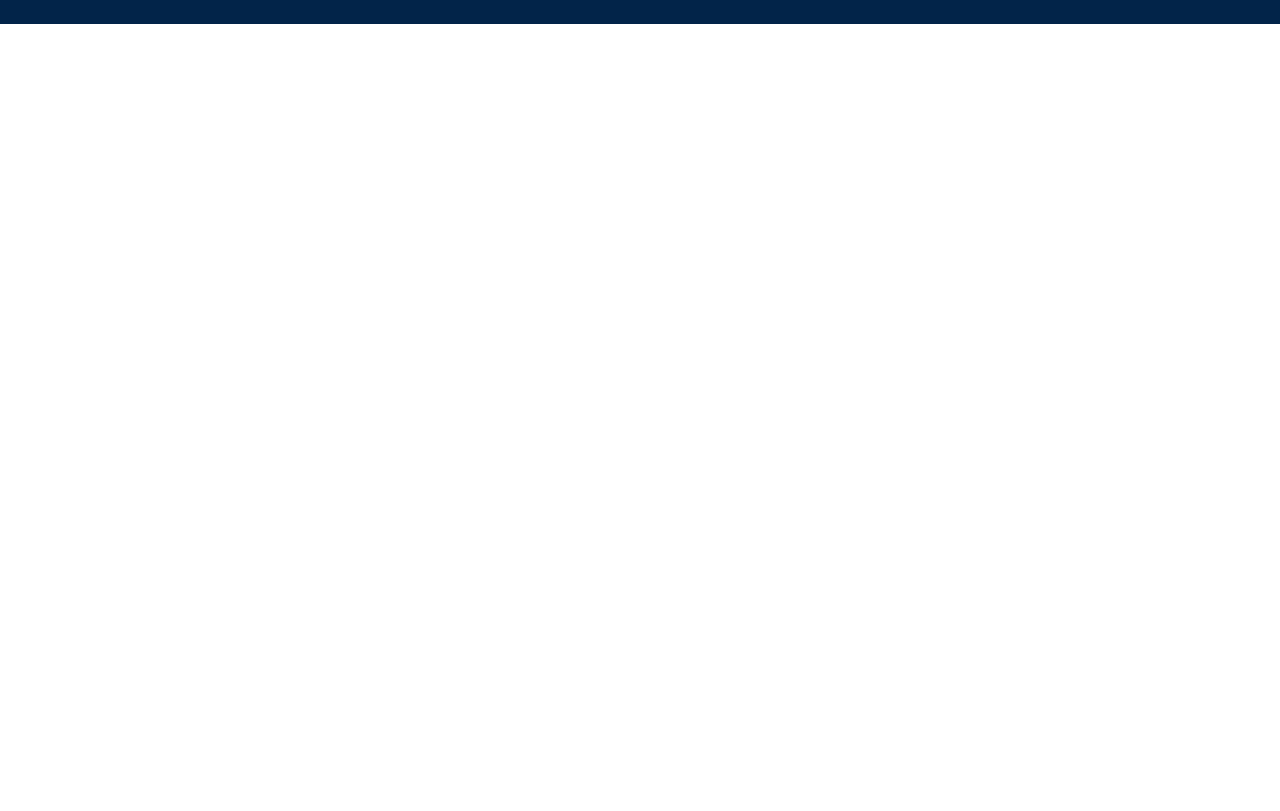
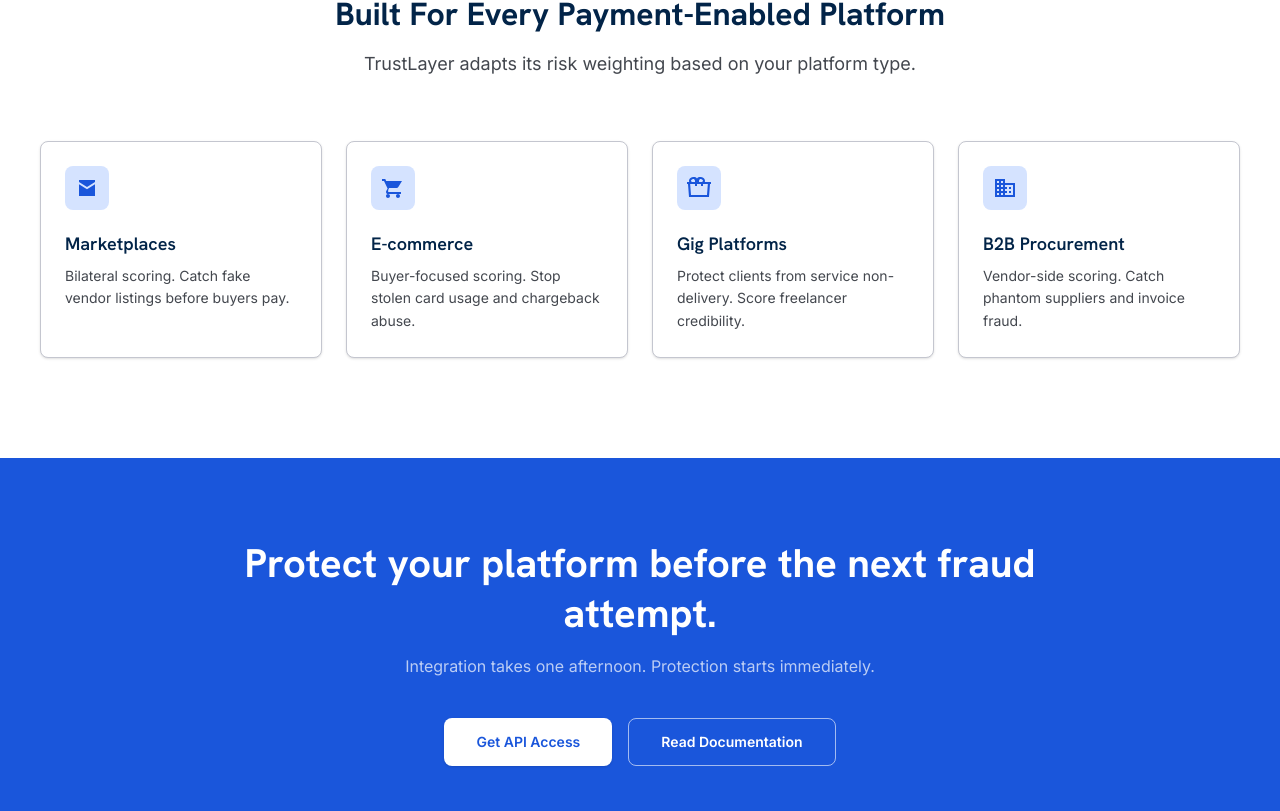
Before and after one commit to DamilolaOlubunmi/TrustLayer, a React app in the folder frontend/: page / in a window 1280 px wide. Shown: the part 4029-4840 px from the top of the page. Before the commit the page ends 4053 px from the top, so only its background shows below. Built offline with nearby package versions, Linux system fonts and the light colour scheme; no server answers; the HTML template or start-up script is replaced by a standard one.

Commit message:
Add the features section and CTA banner to the landing page

```diff
--- a/frontend/src/pages/LandingPage.jsx
+++ b/frontend/src/pages/LandingPage.jsx
@@ -7,13 +7,9 @@
   return (
     <header className="bg-[#faf9fc] sticky top-0 z-50 border-b border-[#c4c6cf] shadow-sm">
       <div className="flex justify-between items-center w-full px-4 md:px-8 py-1 max-w-[1600px] mx-auto min-h-[64px]">
-
-        {/* Logo */}
         <a href="#" className="text-[24px] font-bold text-[#0d50d5] tracking-tight" style={{ fontFamily: 'Hanken Grotesk, sans-serif' }}>
           TrustLayer
         </a>
-
-        {/* Desktop nav */}
         <nav className="hidden md:flex items-center gap-6">
           {['How it Works', 'Documentation', 'Dashboard'].map(l => (
             <a key={l} href={`#${l.toLowerCase().replace(/ /g, '-')}`}
@@ -22,8 +18,6 @@
             </a>
           ))}
         </nav>
-
-        {/* CTA buttons */}
         <div className="hidden md:flex items-center gap-3">
           <a href="#"
              className="px-3 py-1 text-[#0d50d5] text-[14px] font-semibold border border-[#0d50d5] rounded-lg hover:bg-[#0d50d5] hover:text-white transition-colors h-[40px] inline-flex items-center justify-center">
@@ -34,8 +28,6 @@
             Get Started
           </a>
         </div>
-
-        {/* Mobile toggle */}
         <button className="md:hidden p-2 text-[#43474e]" onClick={() => setOpen(!open)}>
           <svg className="w-6 h-6" fill="none" viewBox="0 0 24 24" stroke="currentColor" strokeWidth={2}>
             {open
@@ -44,7 +36,6 @@
           </svg>
         </button>
       </div>
-
       {open && (
         <div className="md:hidden border-t border-[#c4c6cf] bg-white px-4 py-3 space-y-2">
           {['How it Works', 'Documentation', 'Dashboard'].map(l => (
@@ -67,8 +58,6 @@
   return (
     <section className="px-4 md:px-8 py-16 md:py-[100px] max-w-[1600px] mx-auto overflow-hidden">
       <div className="grid grid-cols-1 lg:grid-cols-2 gap-16 items-center">
-
-        {/* Left copy */}
         <div className="flex flex-col gap-6 max-w-2xl">
           <h1 className="text-[36px] md:text-[48px] font-bold text-[#022448] leading-tight tracking-tight"
               style={{ fontFamily: 'Hanken Grotesk, sans-serif', letterSpacing: '-0.02em' }}>
@@ -89,30 +78,21 @@
             </a>
           </div>
           <div className="flex items-center gap-3 mt-2 pt-3 border-t border-[#c4c6cf]/30">
-            {/* Shield check icon */}
             <svg className="w-5 h-5 text-[#0d50d5]" viewBox="0 0 24 24" fill="currentColor">
               <path d="M12 1L3 5v6c0 5.55 3.84 10.74 9 12 5.16-1.26 9-6.45 9-12V5l-9-4zm-1 14l-3-3 1.41-1.41L11 12.17l4.59-4.58L17 9l-6 6z"/>
             </svg>
-            <span className="text-[14px] font-semibold text-[#43474e]">
-              Trusted by enterprise platforms globally
-            </span>
+            <span className="text-[14px] font-semibold text-[#43474e]">Trusted by enterprise platforms globally</span>
           </div>
         </div>
-
-        {/* Right: code mockup */}
         <div className="relative w-full rounded-lg border border-[#c4c6cf] bg-[#022448] shadow-lg overflow-hidden flex flex-col">
-          {/* Window bar */}
           <div className="flex items-center px-3 py-2 border-b border-white/10 bg-black/20">
             <div className="flex gap-1.5">
               <div className="w-3 h-3 rounded-full bg-[#ba1a1a]"/>
               <div className="w-3 h-3 rounded-full bg-[#74777f]"/>
               <div className="w-3 h-3 rounded-full bg-[#74777f]"/>
             </div>
-            <div className="ml-3 font-mono text-[13px] text-[#e3e2e6]/70">
-              api.trustlayer.io/v1/evaluate
-            </div>
+            <div className="ml-3 font-mono text-[13px] text-[#e3e2e6]/70">api.trustlayer.io/v1/evaluate</div>
           </div>
-          {/* Code */}
           <div className="p-6 font-mono text-[13px] text-[#e3e2e6] overflow-x-auto flex-1 flex flex-col justify-center leading-relaxed">
             <pre>{`{
   `}<span className="text-[#b5c4ff]">"transaction_id"</span>{`: `}<span className="text-[#a3defe]">"tx_9982a4"</span>{`,
@@ -134,9 +114,9 @@
 /* ─── Stats Bar ──────────────────────────────────────────── */
 function StatsBar() {
   const stats = [
-    { value: '₦4.2M+', label: 'Protected' },
-    { value: '247',    label: 'Transactions Evaluated' },
-    { value: '18',     label: 'Frauds Blocked' },
+    { value: '₦4.2M+',  label: 'Protected' },
+    { value: '247',     label: 'Transactions Evaluated' },
+    { value: '18',      label: 'Frauds Blocked' },
     { value: '< 200ms', label: 'Response Time' },
   ];
   return (
@@ -146,13 +126,10 @@
           {stats.map((s, i) => (
             <>
               <div key={s.label} className="flex-1 flex flex-col items-center text-center">
-                <span className="text-[32px] font-bold text-[#1A56DB] mb-1"
-                      style={{ fontFamily: 'Hanken Grotesk, sans-serif' }}>
+                <span className="text-[32px] font-bold text-[#1A56DB] mb-1" style={{ fontFamily: 'Hanken Grotesk, sans-serif' }}>
                   {s.value}
                 </span>
-                <span className="text-[14px] text-[#43474e] uppercase tracking-wider">
-                  {s.label}
-                </span>
+                <span className="text-[14px] text-[#43474e] uppercase tracking-wider">{s.label}</span>
               </div>
               {i < stats.length - 1 && (
                 <div key={`div-${i}`} className="hidden md:block w-px h-12 bg-[#c4c6cf]/30"/>
@@ -169,31 +146,19 @@
 const STEPS = [
   {
     num: '1',
-    icon: (
-      <svg className="w-6 h-6 text-[#1A56DB]" viewBox="0 0 24 24" fill="currentColor">
-        <path d="M9.4 16.6L4.8 12l4.6-4.6L8 6l-6 6 6 6 1.4-1.4zm5.2 0l4.6-4.6-4.6-4.6L16 6l6 6-6 6-1.4-1.4z"/>
-      </svg>
-    ),
+    icon: <svg className="w-6 h-6 text-[#1A56DB]" viewBox="0 0 24 24" fill="currentColor"><path d="M9.4 16.6L4.8 12l4.6-4.6L8 6l-6 6 6 6 1.4-1.4zm5.2 0l4.6-4.6-4.6-4.6L16 6l6 6-6 6-1.4-1.4z"/></svg>,
     title: 'Platform Calls Our API',
     body: "Before any payment executes, your backend sends transaction context to TrustLayer's /evaluate endpoint.",
   },
   {
     num: '2',
-    icon: (
-      <svg className="w-6 h-6 text-[#1A56DB]" viewBox="0 0 24 24" fill="currentColor">
-        <path d="M12 1L3 5v6c0 5.55 3.84 10.74 9 12 5.16-1.26 9-6.45 9-12V5l-9-4zm-1 14l-3-3 1.41-1.41L11 12.17l4.59-4.58L17 9l-6 6z"/>
-      </svg>
-    ),
+    icon: <svg className="w-6 h-6 text-[#1A56DB]" viewBox="0 0 24 24" fill="currentColor"><path d="M12 1L3 5v6c0 5.55 3.84 10.74 9 12 5.16-1.26 9-6.45 9-12V5l-9-4zm-1 14l-3-3 1.41-1.41L11 12.17l4.59-4.58L17 9l-6 6z"/></svg>,
     title: 'AI Evaluates the Risk',
     body: 'Our dual ML models score the buyer and vendor independently. SHAP explains which signals drove the decision.',
   },
   {
     num: '3',
-    icon: (
-      <svg className="w-6 h-6 text-[#1A56DB]" viewBox="0 0 24 24" fill="currentColor">
-        <path d="M7 2v11h3v9l7-12h-4l4-8z"/>
-      </svg>
-    ),
+    icon: <svg className="w-6 h-6 text-[#1A56DB]" viewBox="0 0 24 24" fill="currentColor"><path d="M7 2v11h3v9l7-12h-4l4-8z"/></svg>,
     title: 'Decision Returned Instantly',
     body: 'ALLOW, REVIEW, or BLOCK — returned in under 200ms with plain-English reasons your team can act on.',
   },
@@ -203,18 +168,15 @@
   return (
     <section id="how-it-works" className="py-[100px] px-4 md:px-8 max-w-[1600px] mx-auto">
       <div className="text-center mb-16">
-        <h2 className="text-[32px] font-bold text-[#1E3A5F] mb-3"
-            style={{ fontFamily: 'Hanken Grotesk, sans-serif' }}>
+        <h2 className="text-[32px] font-bold text-[#1E3A5F] mb-3" style={{ fontFamily: 'Hanken Grotesk, sans-serif' }}>
           How TrustLayer Works
         </h2>
         <p className="text-[18px] text-[#43474e]">Three steps. Zero friction. Full protection.</p>
       </div>
-
       <div className="relative flex flex-col md:flex-row justify-between gap-16 md:gap-6">
         {STEPS.map((step, i) => (
           <>
             <div key={step.num} className="flex-1 flex flex-col items-center text-center">
-              {/* Circle */}
               <div className="mb-6 relative">
                 <div className="w-16 h-16 rounded-full bg-[#1A56DB] flex items-center justify-center text-white font-bold text-xl shadow-lg"
                      style={{ fontFamily: 'Hanken Grotesk, sans-serif' }}>
@@ -224,19 +186,14 @@
                   {step.icon}
                 </div>
               </div>
-              <h3 className="text-[24px] font-semibold text-[#022448] mb-3"
-                  style={{ fontFamily: 'Hanken Grotesk, sans-serif' }}>
+              <h3 className="text-[24px] font-semibold text-[#022448] mb-3" style={{ fontFamily: 'Hanken Grotesk, sans-serif' }}>
                 {step.title}
               </h3>
               <p className="text-[16px] text-[#43474e] max-w-[320px]">{step.body}</p>
             </div>
-
-            {/* Arrow connector (desktop only) */}
             {i < STEPS.length - 1 && (
               <div key={`arr-${i}`} className="hidden md:flex items-center pt-8 text-[#c4c6cf]">
-                <svg className="w-10 h-10" viewBox="0 0 24 24" fill="currentColor">
-                  <path d="M8 5v14l11-7z"/>
-                </svg>
+                <svg className="w-10 h-10" viewBox="0 0 24 24" fill="currentColor"><path d="M8 5v14l11-7z"/></svg>
               </div>
             )}
           </>
@@ -252,13 +209,10 @@
     <section id="live-demo" className="py-16 md:py-[100px] px-4 md:px-8 bg-white w-full">
       <div className="max-w-[1200px] mx-auto">
         <div className="text-center mb-16">
-          <h2 className="text-[32px] font-bold text-[#1E3A5F] mb-3"
-              style={{ fontFamily: 'Hanken Grotesk, sans-serif' }}>
+          <h2 className="text-[32px] font-bold text-[#1E3A5F] mb-3" style={{ fontFamily: 'Hanken Grotesk, sans-serif' }}>
             Try It Right Now
           </h2>
-          <p className="text-[18px] text-[#43474e]">
-            Enter a transaction scenario and see TrustLayer evaluate it live.
-          </p>
+          <p className="text-[18px] text-[#43474e]">Enter a transaction scenario and see TrustLayer evaluate it live.</p>
         </div>
         <DemoWidget />
       </div>
@@ -277,8 +231,6 @@
           </h2>
           <p className="text-[18px] text-[#E8F0FD]">Drop three lines into your checkout flow. That's it.</p>
         </div>
-
-        {/* Code block */}
         <div className="bg-[#0B1E33] rounded-xl border border-white/10 shadow-2xl overflow-hidden mb-6">
           <div className="flex items-center px-6 py-3 bg-black/20 border-b border-white/5">
             <div className="flex gap-1.5 mr-4">
@@ -309,12 +261,9 @@
             </pre>
           </div>
         </div>
-
         <div className="flex flex-wrap justify-center gap-3">
           {['REST API', 'JSON Response', 'Async-ready'].map(t => (
-            <span key={t} className="px-6 py-1.5 bg-[#2D486D] text-white text-[13px] font-semibold rounded-full">
-              {t}
-            </span>
+            <span key={t} className="px-6 py-1.5 bg-[#2D486D] text-white text-[13px] font-semibold rounded-full">{t}</span>
           ))}
         </div>
       </div>
@@ -361,27 +310,119 @@
     <section id="features" className="py-[100px] px-4 md:px-8 bg-[#faf9fc] w-full">
       <div className="max-w-[1200px] mx-auto">
         <div className="text-center mb-16">
-          <h2 className="text-[32px] font-bold text-[#022448]"
-              style={{ fontFamily: 'Hanken Grotesk, sans-serif' }}>
+          <h2 className="text-[32px] font-bold text-[#022448]" style={{ fontFamily: 'Hanken Grotesk, sans-serif' }}>
             Everything Your Platform Needs
           </h2>
         </div>
         <div className="grid grid-cols-1 md:grid-cols-2 lg:grid-cols-3 gap-6">
           {FEATURES.map((f, i) => (
-            <div key={i}
-                 className="bg-white p-6 border border-[#c4c6cf] rounded-lg hover:border-[#0d50d5] transition-colors shadow-sm">
+            <div key={i} className="bg-white p-6 border border-[#c4c6cf] rounded-lg hover:border-[#0d50d5] transition-colors shadow-sm">
               <div className="w-12 h-12 bg-[#d5e3ff] rounded-lg flex items-center justify-center mb-6">
-                <svg className="w-8 h-8 text-[#0d50d5]" viewBox="0 0 24 24" fill="currentColor">
-                  {f.icon}
-                </svg>
+                <svg className="w-8 h-8 text-[#0d50d5]" viewBox="0 0 24 24" fill="currentColor">{f.icon}</svg>
               </div>
-              <h3 className="text-[24px] font-semibold text-[#022448] mb-3"
-                  style={{ fontFamily: 'Hanken Grotesk, sans-serif' }}>
+              <h3 className="text-[24px] font-semibold text-[#022448] mb-3" style={{ fontFamily: 'Hanken Grotesk, sans-serif' }}>
                 {f.title}
               </h3>
               <p className="text-[16px] text-[#43474e] leading-relaxed">{f.body}</p>
             </div>
           ))}
+        </div>
+      </div>
+    </section>
+  );
+}
+
+/* ─── Platform Types ─────────────────────────────────────── */
+const PLATFORMS = [
+  {
+    title: 'Marketplaces',
+    body: 'Bilateral scoring. Catch fake vendor listings before buyers pay.',
+    icon: (
+      <svg className="w-6 h-6 text-[#1A56DB]" viewBox="0 0 24 24" fill="currentColor">
+        <path d="M20 4H4v2l8 5 8-5V4zm0 4.236l-8 5-8-5V20h16V8.236z"/>
+      </svg>
+    ),
+  },
+  {
+    title: 'E-commerce',
+    body: 'Buyer-focused scoring. Stop stolen card usage and chargeback abuse.',
+    icon: (
+      <svg className="w-6 h-6 text-[#1A56DB]" viewBox="0 0 24 24" fill="currentColor">
+        <path d="M7 18c-1.1 0-2 .9-2 2s.9 2 2 2 2-.9 2-2-.9-2-2-2zm10 0c-1.1 0-2 .9-2 2s.9 2 2 2 2-.9 2-2-.9-2-2-2zM7.17 14l.94-2h7.45c.75 0 1.41-.41 1.75-1.03L21 5H5.21L4.27 3H1v2h2l3.6 7.59L5.25 15c-.16.28-.25.61-.25.95C5 17.1 5.9 18 7 18h13v-2H7.42c-.13 0-.25-.11-.25-.24V14z"/>
+      </svg>
+    ),
+  },
+  {
+    title: 'Gig Platforms',
+    body: 'Protect clients from service non-delivery. Score freelancer credibility.',
+    icon: (
+      <svg className="w-6 h-6 text-[#1A56DB]" viewBox="0 0 24 24" fill="currentColor">
+        <path d="M20 6h-2.18c.07-.44.18-.86.18-1.3C18 2.55 15.45 1 13.15 1c-1.3 0-2.4.52-3.15 1.39C9.25 1.52 8.15 1 6.85 1 4.55 1 2 2.55 2 4.7c0 .44.11.86.18 1.3H0v2h1l1 13h20l1-13h1V6h-4zm-6.85-3c1.12 0 2.85.61 2.85 1.7 0 .44-.43 1.3-2 1.3H12V4.61C12.37 3.67 13.04 3 13.15 3zm-6.3 0C6.96 3 7.63 3.67 8 4.61V6H6c-1.57 0-2-.86-2-1.3C4 3.61 5.73 3 6.85 3zM4 19l-.85-11H8v2h2v-2h4v2h2v-2h4.85L20 19H4z"/>
+      </svg>
+    ),
+  },
+  {
+    title: 'B2B Procurement',
+    body: 'Vendor-side scoring. Catch phantom suppliers and invoice fraud.',
+    icon: (
+      <svg className="w-6 h-6 text-[#1A56DB]" viewBox="0 0 24 24" fill="currentColor">
+        <path d="M12 7V3H2v18h20V7H12zM6 19H4v-2h2v2zm0-4H4v-2h2v2zm0-4H4V9h2v2zm0-4H4V5h2v2zm4 12H8v-2h2v2zm0-4H8v-2h2v2zm0-4H8V9h2v2zm0-4H8V5h2v2zm10 12h-8v-2h2v-2h-2v-2h2v-2h-2V9h8v10zm-2-8h-2v2h2v-2zm0 4h-2v2h2v-2z"/>
+      </svg>
+    ),
+  },
+];
+
+function PlatformTypes() {
+  return (
+    <section className="py-[100px] px-4 md:px-8 bg-white w-full">
+      <div className="max-w-[1200px] mx-auto">
+        <div className="text-center mb-16">
+          <h2 className="text-[32px] font-bold text-[#022448] mb-3" style={{ fontFamily: 'Hanken Grotesk, sans-serif' }}>
+            Built For Every Payment-Enabled Platform
+          </h2>
+          <p className="text-[18px] text-[#43474e]">
+            TrustLayer adapts its risk weighting based on your platform type.
+          </p>
+        </div>
+        <div className="grid grid-cols-1 sm:grid-cols-2 lg:grid-cols-4 gap-6">
+          {PLATFORMS.map((p) => (
+            <div key={p.title} className="bg-white p-6 border border-[#c4c6cf] rounded-lg hover:border-[#0d50d5] transition-colors shadow-sm">
+              <div className="w-11 h-11 bg-[#d5e3ff] rounded-lg flex items-center justify-center mb-5">
+                {p.icon}
+              </div>
+              <h3 className="text-[18px] font-semibold text-[#022448] mb-2" style={{ fontFamily: 'Hanken Grotesk, sans-serif' }}>
+                {p.title}
+              </h3>
+              <p className="text-[14px] text-[#43474e] leading-relaxed">{p.body}</p>
+            </div>
+          ))}
+        </div>
+      </div>
+    </section>
+  );
+}
+
+/* ─── CTA Banner ─────────────────────────────────────────── */
+function CTABanner() {
+  return (
+    <section className="bg-[#1A56DB] w-full py-[80px] px-4 md:px-8">
+      <div className="max-w-[800px] mx-auto text-center">
+        <h2 className="text-[32px] md:text-[40px] font-bold text-white leading-tight mb-4"
+            style={{ fontFamily: 'Hanken Grotesk, sans-serif' }}>
+          Protect your platform before the next fraud attempt.
+        </h2>
+        <p className="text-[16px] text-white/70 mb-10">
+          Integration takes one afternoon. Protection starts immediately.
+        </p>
+        <div className="flex flex-col sm:flex-row items-center justify-center gap-4">
+          <a href="#"
+             className="px-8 py-3 bg-white text-[#1A56DB] text-[14px] font-semibold rounded-lg hover:bg-[#f0f4ff] transition-colors h-[48px] inline-flex items-center justify-center shadow-sm">
+            Get API Access
+          </a>
+          <a href="#"
+             className="px-8 py-3 text-white text-[14px] font-semibold border border-white/60 rounded-lg hover:bg-white/10 transition-colors h-[48px] inline-flex items-center justify-center">
+            Read Documentation
+          </a>
         </div>
       </div>
     </section>
@@ -426,6 +467,8 @@
         <DemoSection />
         <IntegrationSection />
         <FeaturesGrid />
+        <PlatformTypes />
+        <CTABanner />
       </main>
       <Footer />
     </div>
```
